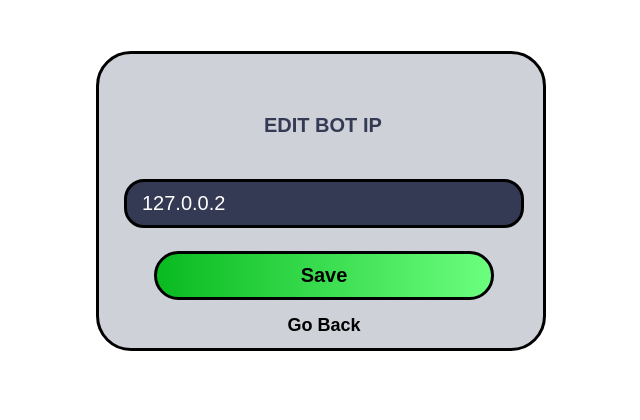
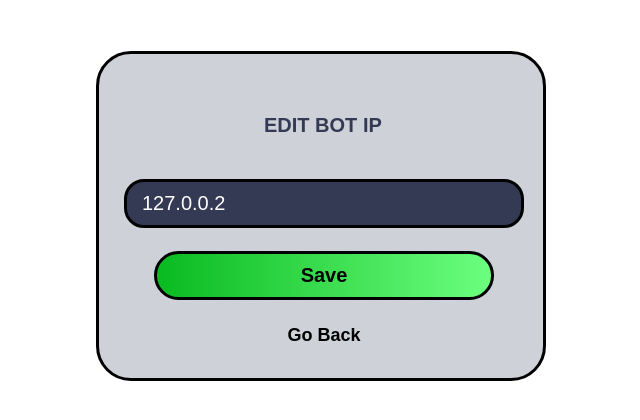
Before and after one commit to leathumbiran02/GreenTechResolutions, a PHP site: page /manage_bot_ip.php in a window 1280 px wide. Shown: the part 249-669 px from the top of the page, without its empty margins (319-959 px from the left). Run offline with PHP 8.4, Linux system fonts and the light colour scheme; a user stored in the database is signed in; data comes from the database, SQL or seed files in the repository.

Commit message:
Adjusted more styling.

```diff
--- a/greentech_resolutions/add_fish.php
+++ b/greentech_resolutions/add_fish.php
@@ -76,6 +76,7 @@
                 include 'menu.php';
             ?>
         </header>
+        <div class="spacing" style="height:150px;"></div>
         <div class="form_page"> <!-- The body of the page: -->
             <div class="contact-us-form-box">
                 <div class="contact-us-register_login_btn_box">
--- a/greentech_resolutions/add_plant.php
+++ b/greentech_resolutions/add_plant.php
@@ -76,6 +76,7 @@
                 include 'menu.php';
             ?>
         </header>
+        <div class="spacing" style="height:150px;"></div>
         <div class="form_page"> <!-- The body of the page: -->
             <div class="contact-us-form-box">
                 <div class="contact-us-register_login_btn_box">
--- a/greentech_resolutions/manage_bot_ip.php
+++ b/greentech_resolutions/manage_bot_ip.php
@@ -88,7 +88,7 @@
                 margin: 35px 130px;
             }
             .contact-us-form-box{
-                height: 300px;
+                height: 330px;
                 border: 3px solid black;
             }
             .contact-us-login_input_group input{
--- a/greentech_resolutions/style.css
+++ b/greentech_resolutions/style.css
@@ -279,7 +279,7 @@ th,td{
 
 .chat-page-form-box{ /* For the form */
     width: 450px;
-    height:350px;
+    height:380px;
     position: relative;
     margin: 0 auto;
     background-color: #CED1D8;
@@ -431,7 +431,7 @@ th,td{
 .back-button{
     color: #000000;
     font-size: 18px;
-    bottom:-15px;
+    bottom:-25px;
     margin-left:40px;
     position: relative;
     font-weight: bolder;
```
